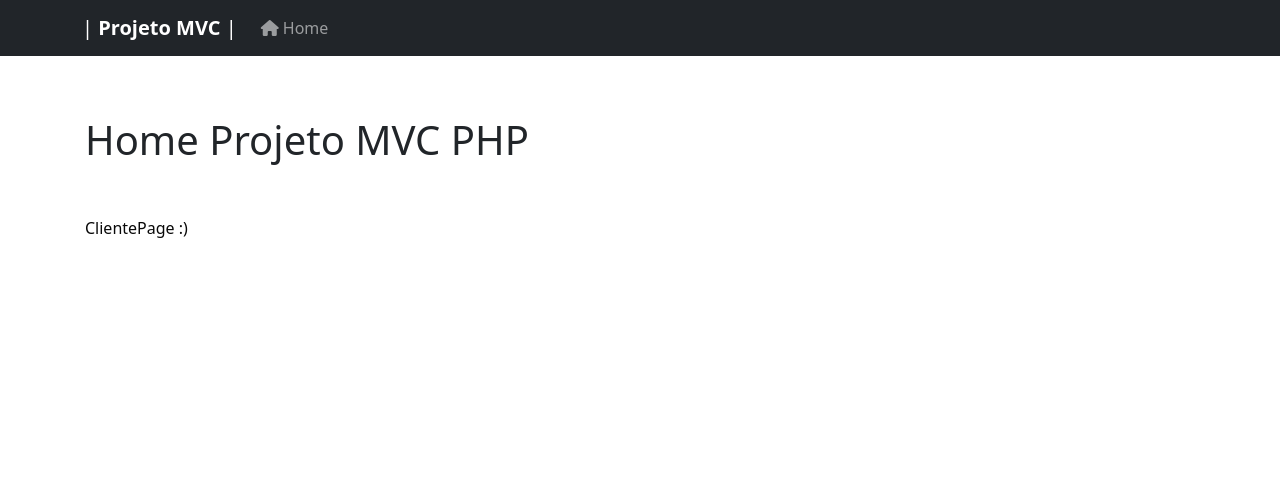
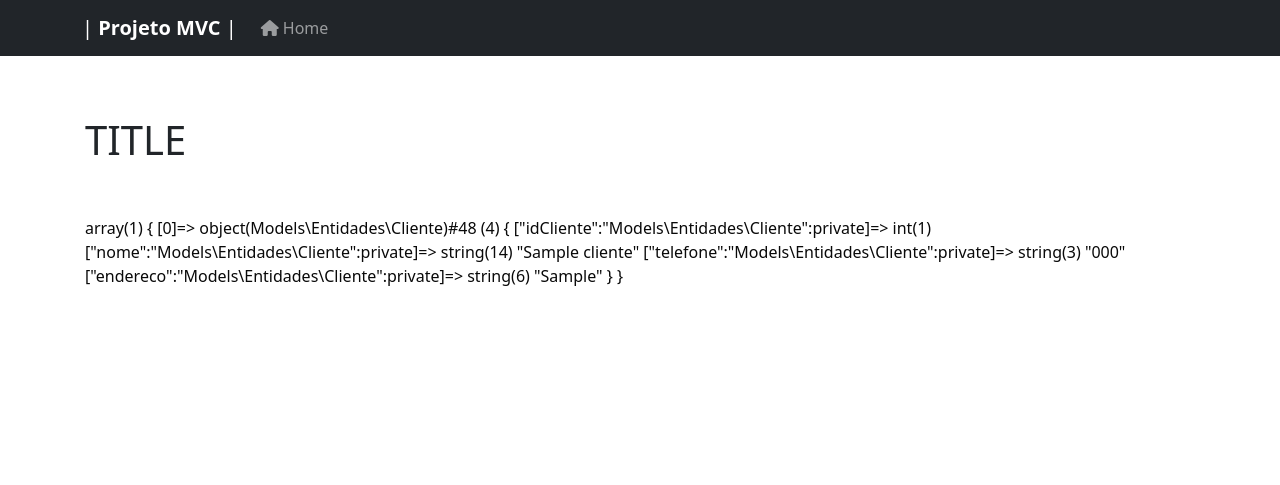
Before and after one commit to Martarelli/FATEC_Prog_WEB_Projeto, a PHP site: page /cliente in a window 1280 px wide. Shown: the top 485 px of the page. Run offline with PHP 8.4, Linux system fonts and the light colour scheme; tables that the repository leaves empty hold one stand-in row (values such as "Sample post"); classes that the project's autoload settings leave out are loaded by file name; some libraries are stand-ins or nearby versions.

Commit message:
Novas alterações Cliente

```diff
--- a/App/Controllers/ClienteController.php
+++ b/App/Controllers/ClienteController.php
@@ -1,11 +1,27 @@
 <?php
 
 namespace App\Controllers;
+use App\Lib\Sessao;
+use App\Models\DAO\ClienteDAO;
 
 class ClienteController extends Controller
 {
     public function index()
     {
+        $ClienteDAO = new ClienteDAO();
+
+        self::setViewParam('listaCliente', $ClienteDAO->listar());
+
         $this->render('cliente/index');
+
+    }
+
+    public function cadastro()
+    {
+        $this->render('cliente/cadastro');
+
+        Sessao::limpaFormulario();
+        Sessao::limpaMensagem();
+        Sessao::limpaErro();
     }
 }
--- /dev/null
+++ b/App/Models/DAO/ClienteDAO.php
@@ -0,0 +1,22 @@
+<?php
+
+namespace App\Models\DAO;
+
+use Exception;
+use Models\Entidades\Cliente;
+
+class ClienteDAO extends BaseDAO
+{
+    public function listar()
+    {
+        $resultado = $this->select("SELECT * FROM cliente");
+
+        return $resultado->fetchAll(\PDO::FETCH_CLASS, Cliente::class);
+    }
+
+
+}
+
+
+
+?>
--- a/App/Views/cliente/index.php
+++ b/App/Views/cliente/index.php
@@ -2,6 +2,6 @@
     <h1><?= TITLE ?></h1>
      <div class="starter-template">
         <br />
-        <p>ClientePage :)</p>
+        <p> <?php var_dump($viewVar["listaCliente"]) ?> </p>
     </div>
 </div>
```
Also changed, not shown: projetomvc.sql (+1 -7 lines).
